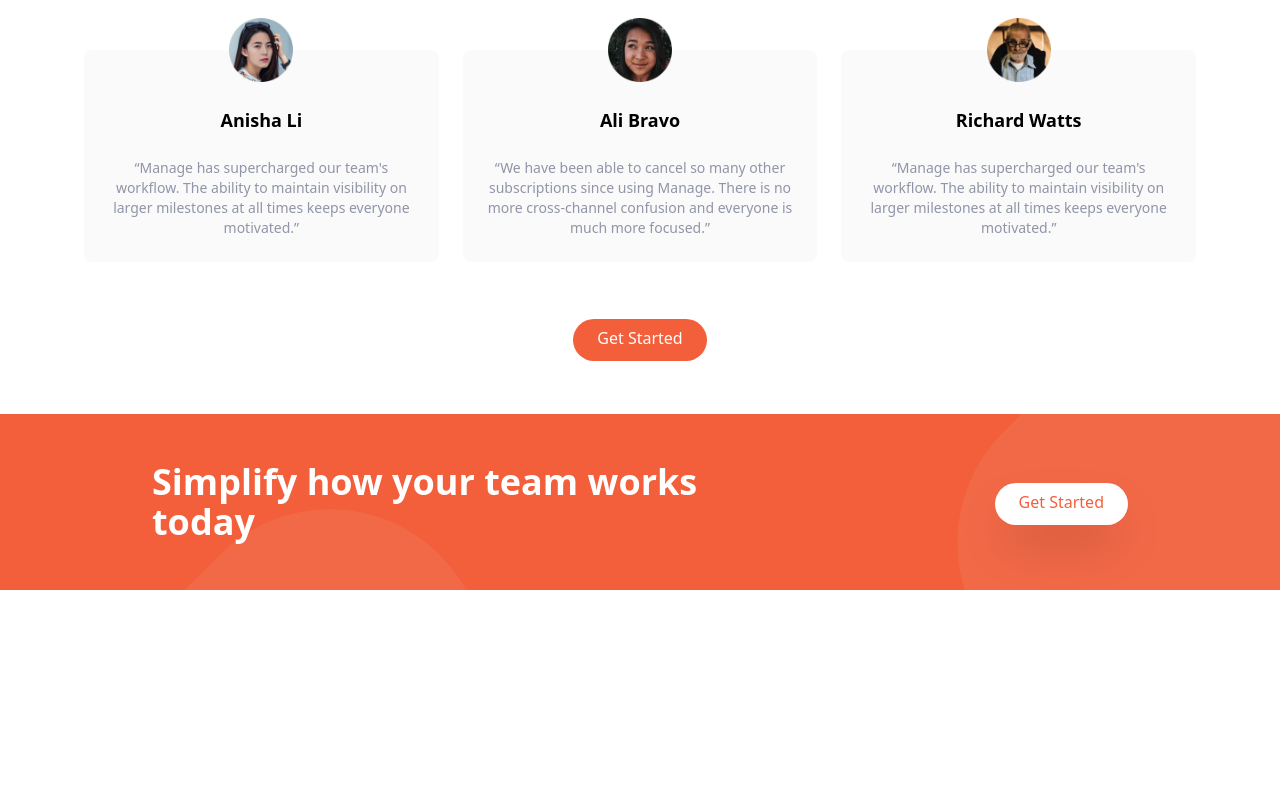
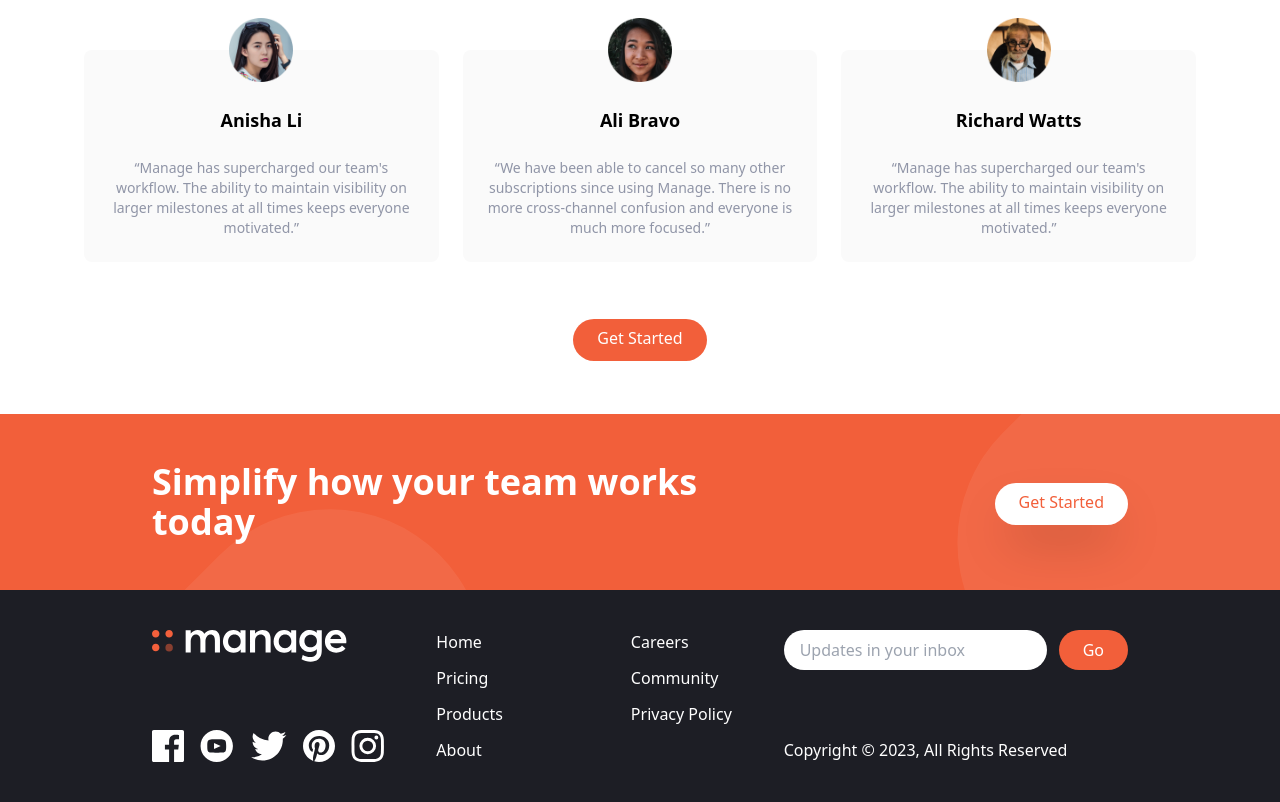
Before and after one commit to SasanTazayoni/Tailwind-CSS-demo, a website: page index.html in a window 1280 px wide. Shown: the part 1314-2116 px from the top of the page. Before the commit the page ends 1904 px from the top, so only its background shows below. Drawn offline with Linux system fonts and the light colour scheme.

Commit message:
Footer added

```diff
--- a/index.html
+++ b/index.html
@@ -15,7 +15,7 @@
             </div>
             <div class="hidden space-x-6 md:flex">
                 <a href="#" class="hover:text-darkGrayishBlue">Pricing</a>
-                <a href="#" class="hover:text-darkGrayishBlue">Product</a>
+                <a href="#" class="hover:text-darkGrayishBlue">Products</a>
                 <a href="#" class="hover:text-darkGrayishBlue">About Us</a>
                 <a href="#" class="hover:text-darkGrayishBlue">Careers</a>
                 <a href="#" class="hover:text-darkGrayishBlue">Community</a>
@@ -32,7 +32,7 @@
         <div class="md:hidden">
             <div id="menu" class="absolute flex flex-col items-center hidden self-end py-8 mt-10 space-y-6 font-bold bg-white sm:w-auto sm:self-center left-6 right-6 drop-shadow-md">
                 <a href="#">Pricing</a>
-                <a href="#">Product</a>
+                <a href="#">Products</a>
                 <a href="#">About Us</a>
                 <a href="#">Careers</a>
                 <a href="#">Community</a>
@@ -198,5 +198,59 @@
             </div>
         </div>
     </section>
+
+    <footer class="bg-veryDarkBlue">
+        <div class="container flex flex-col-reverse justify-between px-6 py-10 mx-auto space-y-8 md:flex-row md:space-y-0">
+            <div class="flex flex-col-reverse items-center justify-between space-y-12 md:flex-col md:space-y-0 md:items-start">
+                <div class="mx-auto my-6 text-center text-white md:hidden">
+                    Copyright &copy; 2023, All Rights Reserved
+                </div>
+                <div>
+                    <img src="images/logo-white.svg" class="h-8" alt="">
+                </div>
+                <div class="flex justify-center space-x-4">
+                    <a href="#">
+                        <img src="images/icon-facebook.svg" class="h-8" alt="">
+                    </a>
+                    <a href="#">
+                        <img src="images/icon-youtube.svg" class="h-8" alt="">
+                    </a>
+                    <a href="#">
+                        <img src="images/icon-twitter.svg" class="h-8" alt="">
+                    </a>
+                    <a href="#">
+                        <img src="images/icon-pinterest.svg" class="h-8" alt="">
+                    </a>
+                    <a href="#">
+                        <img src="images/icon-instagram.svg" class="h-8" alt="">
+                    </a>
+                </div>
+            </div>
+            <div class="flex justify-around space-x-32">
+                <div class="flex flex-col space-y-3 text-white">
+                    <a href="#" class="hover:text-brightRed">Home</a>
+                    <a href="#" class="hover:text-brightRed">Pricing</a>
+                    <a href="#" class="hover:text-brightRed">Products</a>
+                    <a href="#" class="hover:text-brightRed">About</a>
+                </div>
+                <div class="flex flex-col space-y-3 text-white">
+                    <a href="#" class="hover:text-brightRed">Careers</a>
+                    <a href="#" class="hover:text-brightRed">Community</a>
+                    <a href="#" class="hover:text-brightRed">Privacy Policy</a>
+                </div>
+            </div>
+            <div class="flex flex-col justify-between">
+                <form>
+                    <div class="flex space-x-3">
+                        <input type="text" class="flex-1 px-4 rounded-full focus:outline-none" placeholder="Updates in your inbox">
+                        <button class="px-6 py-2 text-white rounded-full bg-brightRed hover:bg-brightRedLight focus:outline-none">Go</button>
+                    </div>
+                </form>
+                <div class="hidden text-white md:block">
+                    Copyright &copy; 2023, All Rights Reserved
+                </div>
+            </div>
+        </div>
+    </footer>
 </body>
 </html>
--- a/input.css
+++ b/input.css
@@ -21,6 +21,6 @@ body {
     }
 
     #cta {
-        background-image: url('../images/bg-simplify-section-mobile');
+        background-image: url('../images/bg-simplify-section-mobile.svg');
     }
 }
```
Also changed, not shown: css/main.css.
